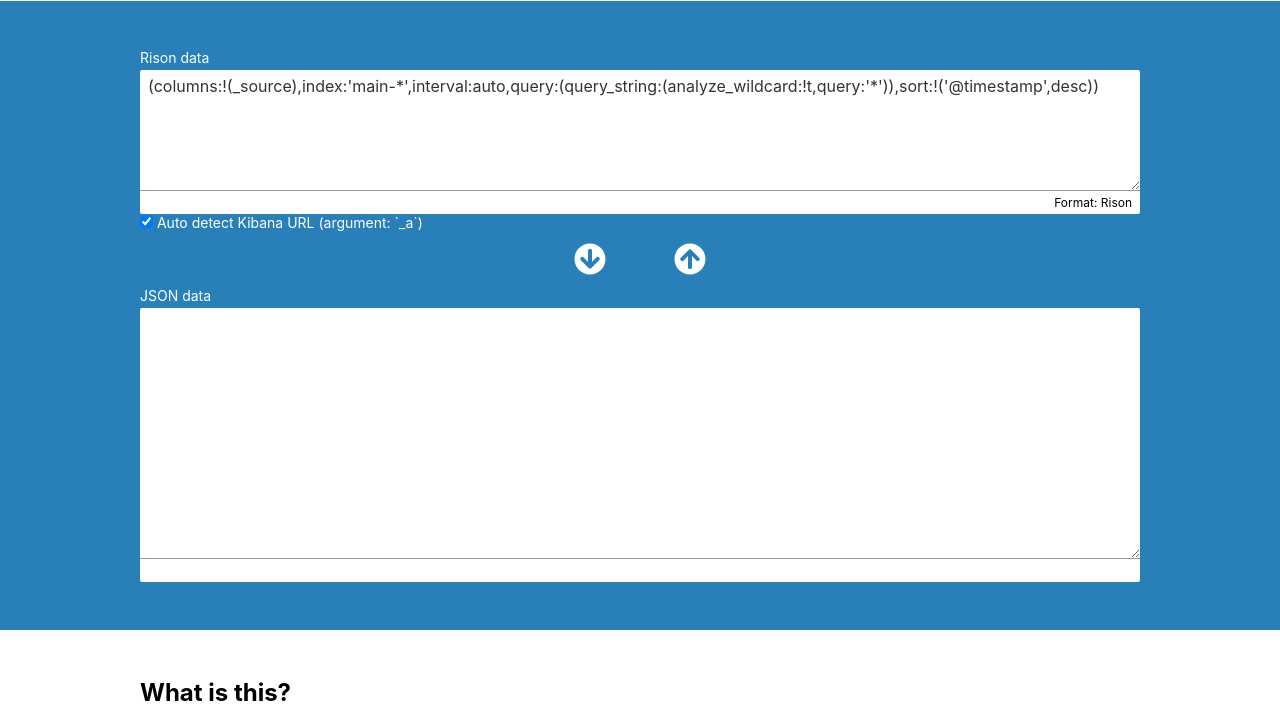
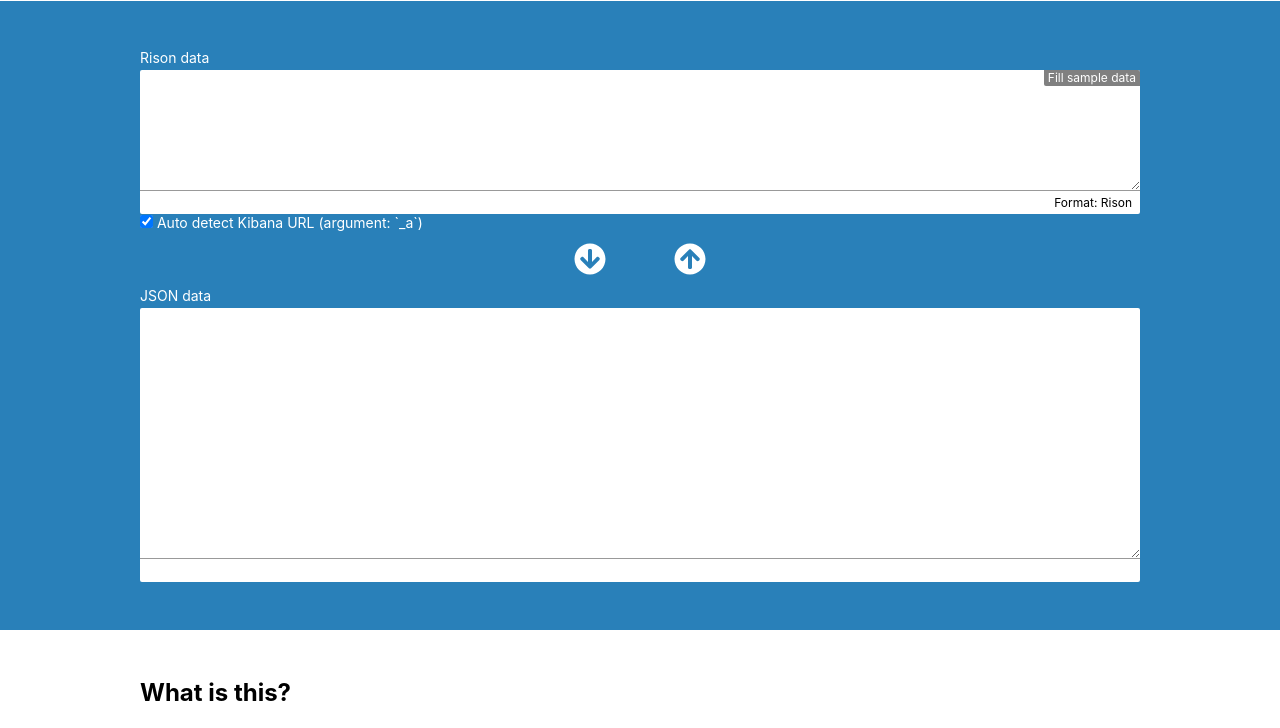
Before and after one commit to othree/rison.dev, a website: page index.html in a window 1280 px wide. Shown: the part 52-780 px from the top of the page. Drawn offline with nearby package versions, Linux system fonts and the light colour scheme.

Commit message:
Fill sample data on click

```diff
--- a/index.html
+++ b/index.html
@@ -12,6 +12,9 @@
     <div id="app" role="application">
       <div class="field">
         <label for="rison-input">Rison data</label>
+        <div class="float-menu">
+          <span id="fill-sample" role="button" v-on:click="fill_sample">Fill sample data</span>
+        </div>
         <textarea id="rison-input" v-model="rison_string">{{ rison_string }}</textarea>
         <div class="status">
           <span class="status-error">{{ rison_error }}</span>
--- a/scripts/app.js
+++ b/scripts/app.js
@@ -6,7 +6,7 @@
 var vm = new Vue({
   el: '#app',
   data: {
-    rison_string: "(columns:!(_source),index:'main-*',interval:auto,query:(query_string:(analyze_wildcard:!t,query:'*')),sort:!('@timestamp',desc))",
+    rison_string: '',
     json_string: '',
     kibana: true,
     format: 'Rison',
@@ -14,6 +14,9 @@ var vm = new Vue({
     json_error: ''
   },
   methods: {
+    fill_sample: function () {
+      this.rison_string = "(columns:!(_source),index:'main-*',interval:auto,query:(query_string:(analyze_wildcard:!t,query:'*')),sort:!('@timestamp',desc))";
+    },
     rison_to_json: function () {
       this.rison_error = '';
       let rison_string = this.rison_string;
--- a/src/scripts/app.js
+++ b/src/scripts/app.js
@@ -3,7 +3,7 @@
 var vm = new Vue({
   el: '#app',
   data: {
-    rison_string: "(columns:!(_source),index:'main-*',interval:auto,query:(query_string:(analyze_wildcard:!t,query:'*')),sort:!('@timestamp',desc))",
+    rison_string: '',
     json_string: '',
     kibana: true,
     format: 'Rison',
@@ -11,6 +11,9 @@ var vm = new Vue({
     json_error: ''
   },
   methods: {
+    fill_sample: function () {
+      this.rison_string = "(columns:!(_source),index:'main-*',interval:auto,query:(query_string:(analyze_wildcard:!t,query:'*')),sort:!('@timestamp',desc))";
+    },
     rison_to_json: function () {
       this.rison_error = '';
       let rison_string = this.rison_string;
--- a/src/styles/modules/app.css
+++ b/src/styles/modules/app.css
@@ -14,6 +14,23 @@
   max-width: 1000px;
   font-size: 14px;
   text-align: left;
+}
+
+.float-menu {
+  margin: 0 auto;
+  width: 90%;
+  max-width: 1000px;
+}
+
+.float-menu [role=button] {
+  float: right;
+  margin-bottom: -16px;
+  border-radius: 0 2px 0 2px;
+  padding: 2px 4px;
+  font-size: 12px;
+  line-height: 12px;
+  color: #fff;
+  background: gray;
 }
 
 #actions {
--- a/styles/app.css
+++ b/styles/app.css
@@ -29,6 +29,19 @@
   max-width: 1000px;
   font-size: 14px;
   text-align: left;
+}.float-menu {
+  margin: 0 auto;
+  width: 90%;
+  max-width: 1000px;
+}.float-menu [role=button] {
+  float: right;
+  margin-bottom: -16px;
+  border-radius: 0 2px 0 2px;
+  padding: 2px 4px;
+  font-size: 12px;
+  line-height: 12px;
+  color: #fff;
+  background: gray;
 }#actions {
   margin: 8px 0;
 }#actions svg[role=button] {
```
